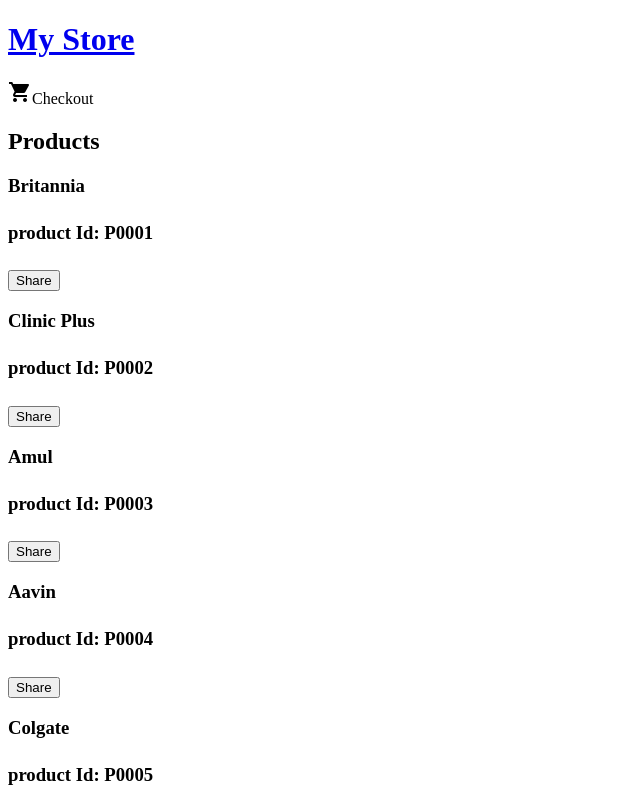
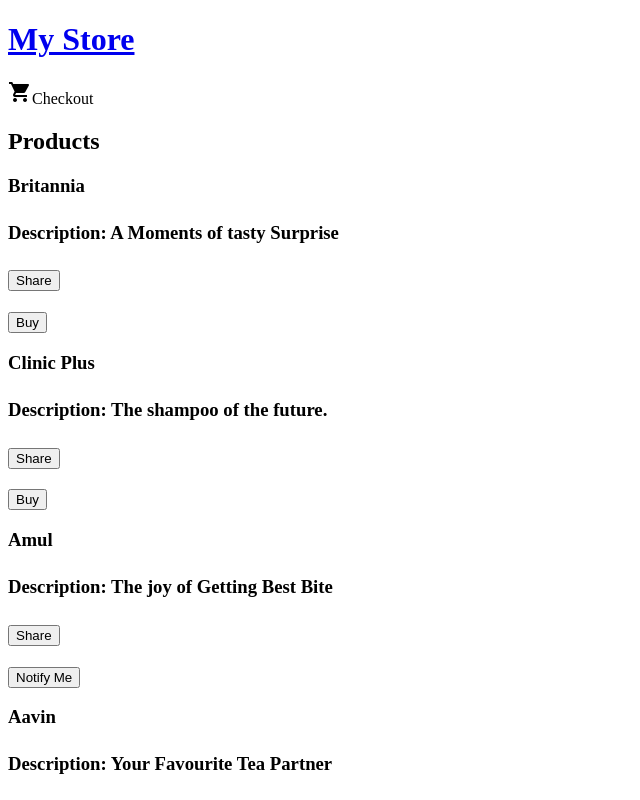
Before and after one commit to GH1BHARATH/angular-Fmcgglobal, an Angular app: page / in a window 1280 px wide. Shown: the top 800 px of the page, without its empty margins (0-640 px from the left). Built offline with nearby package versions, Linux system fonts and the light colour scheme.

Commit message:
5 files modified

```diff
--- a/src/app/product-alert/product-alert.component.html
+++ b/src/app/product-alert/product-alert.component.html
@@ -0,0 +1,7 @@
+<p *ngIf="productFile && productFile.price > 700" >
+<button type="button" (click)="notify.emit()">Notify Me</button>
+</p>
+
+<p *ngIf="productFile && productFile.price < 700" >
+<button type="button" (click)="buy()">Buy</button>
+</p>
--- a/src/app/product-alert/product-alert.component.ts
+++ b/src/app/product-alert/product-alert.component.ts
@@ -1,11 +1,17 @@
-import { Component, OnInit } from '@angular/core';
+import {Component, EventEmitter, Input, Output } from
+'@angular/core';
 
+import { Product } from '../productsFile';
 @Component({
   selector: 'app-product-alert',
   templateUrl: './product-alert.component.html',
   styleUrls: ['./product-alert.component.css']
 })
 export class ProductAlertComponent{
+@Input () productFile : Product | undefined;
+@Output() notify = new EventEmitter();
 
-
+buy() {
+  window.alert('The product has been added to cart.!');
 }
+}
--- a/src/app/product-list/product-list.component.html
+++ b/src/app/product-list/product-list.component.html
@@ -9,7 +9,7 @@
     </a>
 
     <h4>
-      <p *ngIf="product.product_id">product Id: {{ product.product_id }}</p>
+      <p *ngIf="product.product_id"> Description: {{ product.description }}</p>
     </h4>
 
     <!-- event binding -->
@@ -17,9 +17,9 @@
     &nbsp;
 
 <div>
-<app-product-alert></app-product-alert>
+<app-product-alert [productFile]="product" (notify)="onNotify()"></app-product-alert>
 </div>
 
-    <!-- <button type="button" (click)="buy()">Buy</button> -->
+
   </h3>
 </Div>
--- a/src/app/product-list/product-list.component.ts
+++ b/src/app/product-list/product-list.component.ts
@@ -10,7 +10,8 @@
   share() {
     window.alert('The product has been shared!');
   }
-  buy() {
-    window.alert('The product has been added to cart.!');
+
+  onNotify(){
+    alert('You will be notified when the product goes on sale');
   }
 }
--- a/src/app/productsFile.ts
+++ b/src/app/productsFile.ts
@@ -4,6 +4,7 @@
   price: number;
   product_id: String;
   product_Name: String;
+  description: String;
 }
 
 export const productsFromFile = [
@@ -13,27 +14,31 @@
     price: 50,
     product_id: 'P0001',
     product_Name: 'Britannia',
+    description: 'A Moments of tasty Surprise',
   },
   {
     avalibility_QUALITY: 100,
     expiry_DATE: '2022-10-08',
-    price: 1,
+    price: 500,
     product_id: 'P0002',
     product_Name: 'Clinic Plus',
+    description: 'The shampoo of the future.',
   },
   {
     avalibility_QUALITY: 100,
     expiry_DATE: '2022-10-08',
-    price: 1,
+    price: 701,
     product_id: 'P0003',
     product_Name: 'Amul',
+    description: 'The joy of Getting Best Bite',
   },
   {
     avalibility_QUALITY: 100,
     expiry_DATE: '2022-10-08',
-    price: 1,
+    price: 561,
     product_id: 'P0004',
     product_Name: 'Aavin',
+    description: 'Your Favourite Tea Partner',
   },
   {
     avalibility_QUALITY: 100,
@@ -41,5 +46,6 @@
     price: 1,
     product_id: 'P0005',
     product_Name: 'Colgate',
+    description: ' Moments of tasty Surprise',
   },
 ];
```
